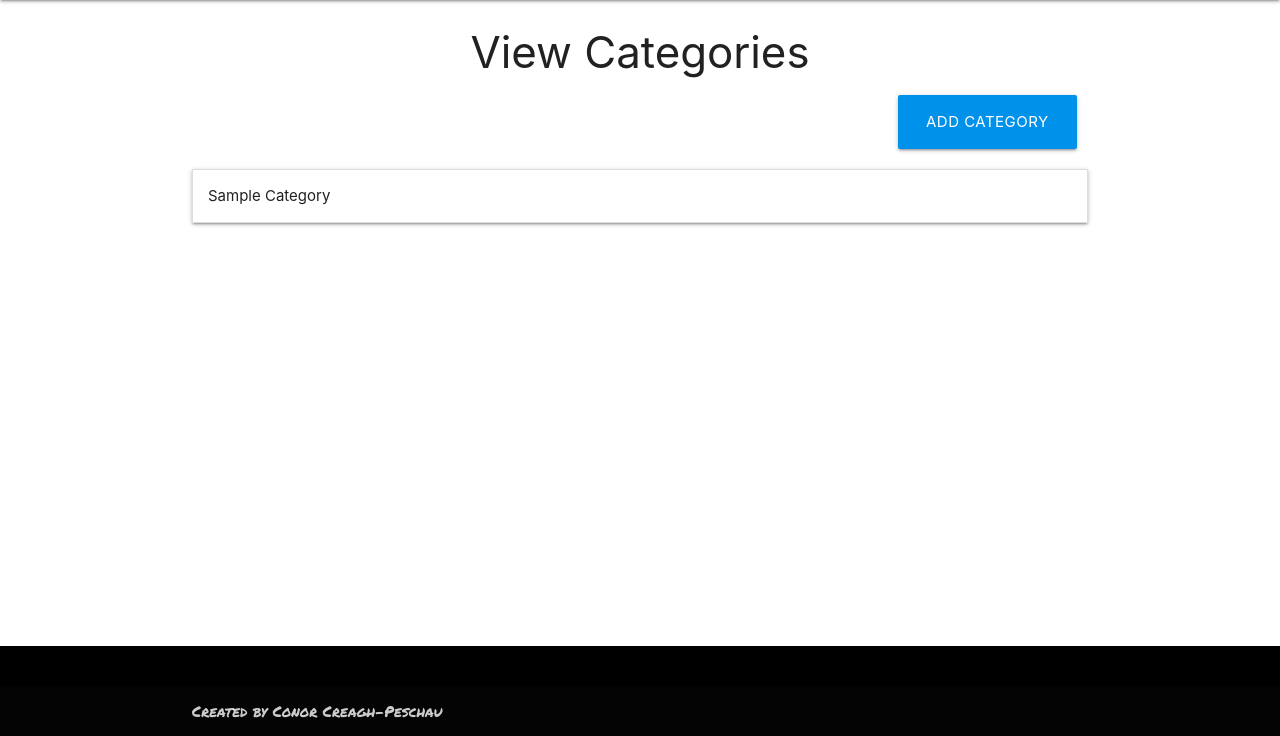
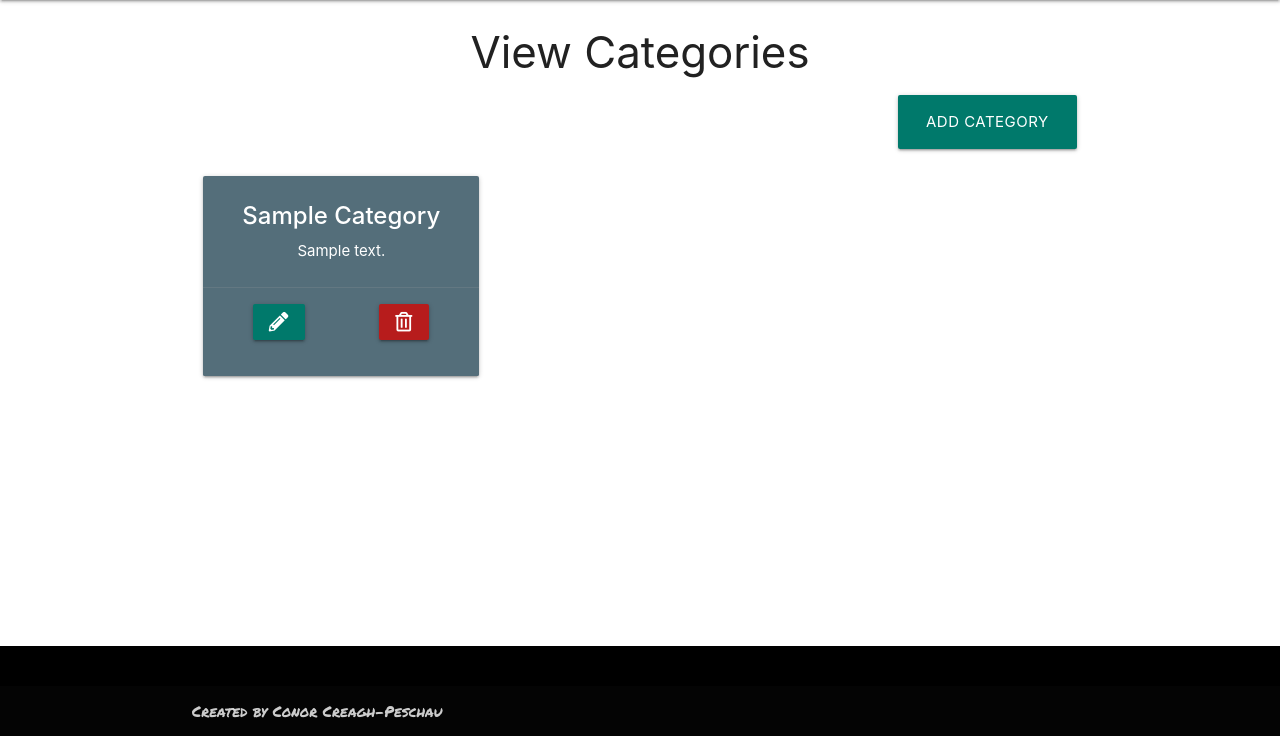
Before and after one commit to cfconor/rpg-book-repository, a Flask app: page /view_categories in a window 1280 px wide. Shown: the part 64-800 px from the top of the page. Run offline with Flask 2, Linux system fonts and the light colour scheme; a database or web service that is not in the repository returns one stand-in record (values such as "Sample title"); some libraries are stand-ins or nearby versions.

Commit message:
updated styling, updated view_categories and view_game_systems
view_categories and view_game_systems now use cards instead of collapsibles
updated styling to have consistent colors and styles across pages

```diff
--- a/static/css/styles.css
+++ b/static/css/styles.css
@@ -18,4 +18,10 @@ main {
 
 .card {
     height: 300px;
+    padding: 0 0 0 0;
 }
+
+.small-card {
+    height: 200px;
+    min-height: 200px;
+}
--- a/templates/add_article.html
+++ b/templates/add_article.html
@@ -58,7 +58,7 @@
             -->
             <div class="row">
                 <div class="col s12 center-align">
-                    <button class="btn-large waves-effect waves-light" type="submit" name="action">
+                    <button class="btn-large teal darken-2" type="submit" name="action">
                         Add Article
                     </button>
                 </div>
--- a/templates/add_categories.html
+++ b/templates/add_categories.html
@@ -18,7 +18,7 @@
                 </div>
                 <div class="row">
                     <div class="col s12 center-align">
-                        <button class="btn-large waves-effect waves-light" type="submit" name="action">
+                        <button class="btn-large teal darken-2" type="submit" name="action">
                             Add Category
                         </button>
                     </div>
--- a/templates/add_game_systems.html
+++ b/templates/add_game_systems.html
@@ -12,7 +12,7 @@
                 </div>
                 <div class="row">
                     <div class="col s12 center-align">
-                        <button class="btn-large waves-effect waves-light" type="submit" name="action">
+                        <button class="btn-large teal darken-2" type="submit" name="action">
                             Add Game System
                         </button>
                     </div>
--- a/templates/catalog.html
+++ b/templates/catalog.html
@@ -36,12 +36,12 @@
                     <div class="card-action">
                         <div class="row">
                             <div class="col s4">
-                                <a class="btn" href="{{ article.article_link }}" target="_blank"><i class="fas fa-external-link-alt"></i></a>
+                                <a class="btn teal darken-2" href="{{ article.article_link }}" target="_blank"><i class="fas fa-external-link-alt"></i></a>
                             </div>
 
                              {% if session["user"] %}
                                 <div class="col s4">
-                                    <a class="btn" href="{{ url_for('edit_article', article_id=article._id) }}"><i class="fas fa-pencil-alt"></i></a>
+                                    <a class="btn teal darken-2" href="{{ url_for('edit_article', article_id=article._id) }}"><i class="fas fa-pencil-alt"></i></a>
                                 </div>
                                 <div class="col s4">
                                     <a class="btn red darken-4" href="{{ url_for('delete_article', article_id=article._id) }}"><i class="far fa-trash-alt"></i></a>
--- a/templates/edit_article.html
+++ b/templates/edit_article.html
@@ -66,7 +66,7 @@
             -->
             <div class="row">
                 <div class="col s12 center-align">
-                    <button class="btn-large waves-effect waves-light" type="submit" name="action">
+                    <button class="btn-large teal darken-2" type="submit" name="action">
                         Update Article
                     </button>
                 </div>
--- a/templates/edit_category.html
+++ b/templates/edit_category.html
@@ -23,7 +23,7 @@
                 </div>
                 <div class="row">
                     <div class="col s12 center-align">
-                        <button class="btn-large waves-effect waves-light" type="submit" name="action">
+                        <button class="btn-large teal darken-2" type="submit" name="action">
                             Update Category
                         </button>
                     </div>
--- a/templates/edit_game_system.html
+++ b/templates/edit_game_system.html
@@ -13,7 +13,7 @@
                 </div>
                 <div class="row">
                     <div class="col s12 center-align">
-                        <button class="btn-large waves-effect waves-light" type="submit" name="action">
+                        <button class="btn-large teal darken-2" type="submit" name="action">
                             Update Game System
                         </button>
                     </div>
--- a/templates/login.html
+++ b/templates/login.html
@@ -24,7 +24,7 @@
                 </div>
                 <!-- Log In -->
                 <div class="row">
-                    <button type="submit" class="col s12 btn-large light-blue darken-4 text-shadow">
+                    <button type="submit" class="col s12 btn-large teal darken-2 text-shadow">
                         Log In <i class="fas fa-sign-in-alt"></i>
                     </button>
                 </div>
--- a/templates/view_categories.html
+++ b/templates/view_categories.html
@@ -5,32 +5,40 @@
 
     <div class="row">
         <div class="col s12">
-            <a href="{{ url_for('add_category') }}" class="btn-large light-blue accent-4 right">Add Category</a>
+            <a href="{{ url_for('add_category') }}" class="btn-large teal darken-2 right">Add Category</a>
         </div>
     </div>
 
-    <ul class="collapsible align-center">
+    <div class="row center-align">
+        <ul class="center-align">
             {% for category in categories %}
                 <li>
-                <div class="collapsible-header">
-                    {{ category.category_name.title() }}
+                    <div class="col s4">
+                        <div class="card small-card blue-grey darken-1">
+                            <div class="card-content white-text">
+                                <span class="card-title"><strong>{{ category.category_name.title() }}</strong></span>
+                                <p>{{ category.category_desc }}</p>
                             </div>
-                <div class="collapsible-body">
+                            <div class="card-action">
                                 <div class="row">
                                     <div class="col s6">
-                            {{ category.category_desc }}
+                                        <a href="{{ url_for('edit_category', category_id=category._id) }}"
+                                            class="btn teal darken-2"><i class="fas fa-pencil-alt"></i></a>
                                     </div>
-                        <div class="col s3">
-                            <a href="{{ url_for('edit_category', category_id=category._id) }}" class="btn-small light-blue accent-4">Edit Category</a>
-                        </div>
-                        <div class="col s3">
-                            <a href="{{ url_for('delete_category', category_id=category._id) }}" class="btn-small light-blue accent-4">Delete</a>
+                                    <div class="col s6">
+                                        <a href="{{ url_for('delete_category', category_id=category._id) }}"
+                                            class="btn red darken-4"><i class="far fa-trash-alt"></i></a>
                                     </div>
                                 </div>
+                            </div>
+                        </div>
+
                     </div>
                 </li>
             {% endfor %}
         </ul>
+    </div>
+
 
 
 {% endblock %}
```
Also changed, not shown: templates/register.html (+5 -2 lines), templates/view_game_systems.html (+18 -11 lines). Lines whose indentation alone changed are shown as unchanged.
